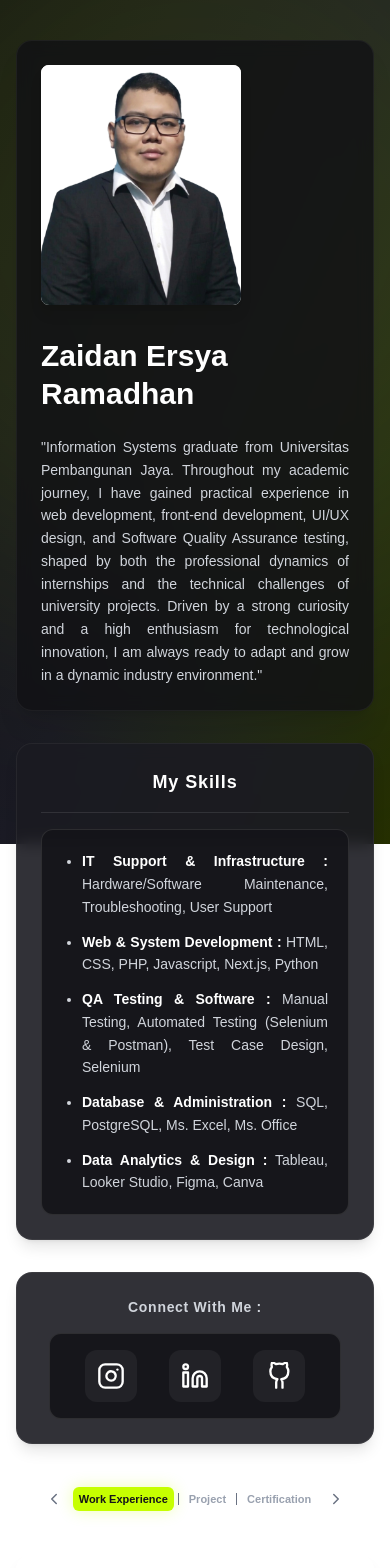
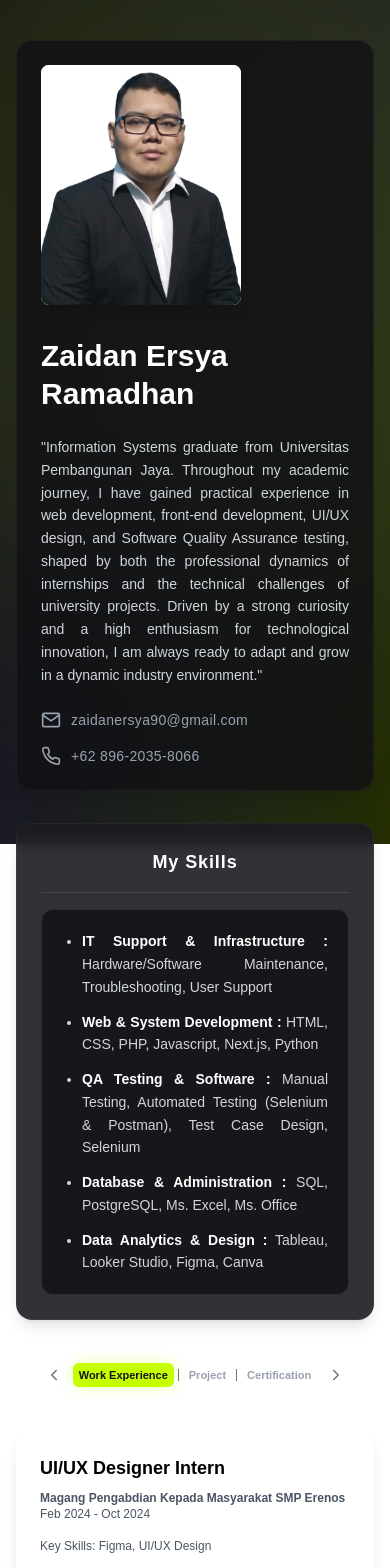
Before and after one commit to ImZard/profil, a Next.js app in the folder portofolio/: page / in a window 390 px wide. Shown: the top 1568 px of the page. Built offline with nearby package versions, Linux system fonts and the light colour scheme.

Commit message:
adding contact and move connect section

```diff
--- a/portofolio/src/pages/index.tsx
+++ b/portofolio/src/pages/index.tsx
@@ -67,7 +67,7 @@ export default function Home() {
               <h1 className="text-3xl md:text-4xl font-semibold text-white mb-6 leading-tight">
                 Zaidan Ersya Ramadhan
               </h1>
-              <p className="text-sm md:text-base text-gray-300 leading-relaxed text-justify">
+              <p className="text-sm md:text-base text-gray-300 leading-relaxed text-justify mb-6 md:mb-8">
                 &quot;Information Systems graduate from Universitas Pembangunan
                 Jaya. Throughout my academic journey, I have gained practical
                 experience in web development, front-end development, UI/UX
@@ -77,6 +77,57 @@ export default function Home() {
                 and a high enthusiasm for technological innovation, I am always
                 ready to adapt and grow in a dynamic industry environment.&quot;
               </p>
+
+              {/* KONTAK: EMAIL & TELEPON */}
+              <div className="flex flex-col sm:flex-row gap-4 mt-auto">
+                {/* Tombol Email */}
+                <a
+                  href="mailto:zaidanersya90@gmail.com"
+                  className="flex items-center gap-2.5 text-gray-400 hover:text-[#C6FF00] transition-colors duration-300"
+                >
+                  <svg
+                    width="20"
+                    height="20"
+                    viewBox="0 0 24 24"
+                    fill="none"
+                    stroke="currentColor"
+                    strokeWidth="2"
+                    strokeLinecap="round"
+                    strokeLinejoin="round"
+                  >
+                    <path d="M4 4h16c1.1 0 2 .9 2 2v12c0 1.1-.9 2-2 2H4c-1.1 0-2-.9-2-2V6c0-1.1.9-2 2-2z"></path>
+                    <polyline points="22,6 12,13 2,6"></polyline>
+                  </svg>
+                  <span className="text-sm font-medium tracking-wide">
+                    zaidanersya90@gmail.com
+                  </span>
+                </a>
+
+                {/* Tombol Telepon / WhatsApp */}
+                <a
+                  href="https://wa.me/6289620358066"
+                  target="_blank"
+                  rel="noopener noreferrer"
+                  className="flex items-center gap-2.5 text-gray-400 hover:text-[#C6FF00] transition-colors duration-300"
+                >
+                  <svg
+                    width="20"
+                    height="20"
+                    viewBox="0 0 24 24"
+                    fill="none"
+                    stroke="currentColor"
+                    strokeWidth="2"
+                    strokeLinecap="round"
+                    strokeLinejoin="round"
+                  >
+                    <path d="M22 16.92v3a2 2 0 0 1-2.18 2 19.79 19.79 0 0 1-8.63-3.07 19.5 19.5 0 0 1-6-6 19.79 19.79 0 0 1-3.07-8.67A2 2 0 0 1 4.11 2h3a2 2 0 0 1 2 1.72 12.84 12.84 0 0 0 .7 2.81 2 2 0 0 1-.45 2.11L8.09 9.91a16 16 0 0 0 6 6l1.27-1.27a2 2 0 0 1 2.11-.45 12.84 12.84 0 0 0 2.81.7A2 2 0 0 1 22 16.92z"></path>
+                  </svg>
+                  {/* Ganti dengan nomor Anda yang sebenarnya */}
+                  <span className="text-sm font-medium tracking-wide">
+                    +62 896-2035-8066
+                  </span>
+                </a>
+              </div>
             </div>
           </div>
         </div>
@@ -124,83 +175,6 @@ export default function Home() {
                 Tableau, Looker Studio, Figma, Canva
               </li>
             </ul>
-          </div>
-        </div>
-
-        {/* SECTION CONNECT WITH ME */}
-        <div
-          className={`bg-[#1B1B22]/90 backdrop-blur-sm px-8 py-6 rounded-2xl border border-white/5 flex flex-col items-center gap-4 shadow-lg
-          transform transition-all duration-1000 delay-200 ease-out
-          ${isLoaded ? "opacity-100 translate-y-0" : "opacity-0 translate-y-12"}`}
-        >
-          <span className="text-sm md:text-base font-semibold tracking-wider text-gray-300 text-center">
-            Connect With Me :
-          </span>
-          <div className="w-full flex items-center justify-center gap-8 bg-[#141419]/90 border border-white/10 rounded-xl px-4 py-4">
-            <a
-              href="https://www.instagram.com/zard_90/"
-              target="_blank"
-              rel="noopener noreferrer"
-              className="p-3 bg-white/5 hover:bg-[#C6FF00]/10 hover:text-[#C6FF00] hover:-translate-y-1.5 hover:scale-110 hover:shadow-[0_5px_15px_rgba(198,255,0,0.15)] rounded-xl transition-all duration-300 text-white flex items-center justify-center"
-              aria-label="Instagram"
-            >
-              <svg
-                width="28"
-                height="28"
-                viewBox="0 0 24 24"
-                fill="none"
-                stroke="currentColor"
-                strokeWidth="2"
-                strokeLinecap="round"
-                strokeLinejoin="round"
-              >
-                <rect width="20" height="20" x="2" y="2" rx="5" ry="5" />
-                <path d="M16 11.37A4 4 0 1 1 12.63 8 4 4 0 0 1 16 11.37z" />
-                <line x1="17.5" x2="17.51" y1="6.5" y2="6.5" />
-              </svg>
-            </a>
-            <a
-              href="https://www.linkedin.com/in/zaidan-ersya-ramadhan-664a77279/"
-              target="_blank"
-              rel="noopener noreferrer"
-              className="p-3 bg-white/5 hover:bg-[#C6FF00]/10 hover:text-[#C6FF00] hover:-translate-y-1.5 hover:scale-110 hover:shadow-[0_5px_15px_rgba(198,255,0,0.15)] rounded-xl transition-all duration-300 text-white flex items-center justify-center"
-              aria-label="LinkedIn"
-            >
-              <svg
-                width="28"
-                height="28"
-                viewBox="0 0 24 24"
-                fill="none"
-                stroke="currentColor"
-                strokeWidth="2"
-                strokeLinecap="round"
-                strokeLinejoin="round"
-              >
-                <path d="M16 8a6 6 0 0 1 6 6v7h-4v-7a2 2 0 0 0-2-2 2 2 0 0 0-2 2v7h-4v-7a6 6 0 0 1 6-6z" />
-                <rect width="4" height="12" x="2" y="9" />
-                <circle cx="4" cy="4" r="2" />
-              </svg>
-            </a>
-            <a
-              href="https://github.com/ImZard"
-              target="_blank"
-              rel="noopener noreferrer"
-              className="p-3 bg-white/5 hover:bg-[#C6FF00]/10 hover:text-[#C6FF00] hover:-translate-y-1.5 hover:scale-110 hover:shadow-[0_5px_15px_rgba(198,255,0,0.15)] rounded-xl transition-all duration-300 text-white flex items-center justify-center"
-              aria-label="GitHub"
-            >
-              <svg
-                width="28"
-                height="28"
-                viewBox="0 0 24 24"
-                fill="none"
-                stroke="currentColor"
-                strokeWidth="2"
-                strokeLinecap="round"
-                strokeLinejoin="round"
-              >
-                <path d="M15 22v-4a4.8 4.8 0 0 0-1-3.24c3-.34 6-1.53 6-6.76 0-1.5-.5-2.7-1.3-3.7.1-.3.6-1.8-.1-3.7 0 0-1-.3-3.3 1.2a11 11 0 0 0-6 0c-2.3-1.5-3.3-1.2-3.3-1.2-.7 1.9-.2 3.4-.1 3.7-.8 1-1.3 2.2-1.3 3.7 0 5.2 3 6.4 6 6.76a4.8 4.8 0 0 0-1 3.24v4" />
-              </svg>
-            </a>
           </div>
         </div>
 
@@ -562,6 +536,83 @@ export default function Home() {
           )}
         </div>
 
+        {/* SECTION CONNECT WITH ME */}
+        <div
+          className={`bg-[#1B1B22]/90 backdrop-blur-sm px-8 py-6 rounded-2xl border border-white/5 flex flex-col items-center gap-4 shadow-lg
+          transform transition-all duration-1000 delay-200 ease-out
+          ${isLoaded ? "opacity-100 translate-y-0" : "opacity-0 translate-y-12"}`}
+        >
+          <span className="text-sm md:text-base font-semibold tracking-wider text-gray-300 text-center">
+            Connect With Me :
+          </span>
+          <div className="w-full flex items-center justify-center gap-8 bg-[#141419]/90 border border-white/10 rounded-xl px-4 py-4">
+            <a
+              href="https://www.instagram.com/zard_90/"
+              target="_blank"
+              rel="noopener noreferrer"
+              className="p-3 bg-white/5 hover:bg-[#C6FF00]/10 hover:text-[#C6FF00] hover:-translate-y-1.5 hover:scale-110 hover:shadow-[0_5px_15px_rgba(198,255,0,0.15)] rounded-xl transition-all duration-300 text-white flex items-center justify-center"
+              aria-label="Instagram"
+            >
+              <svg
+                width="28"
+                height="28"
+                viewBox="0 0 24 24"
+                fill="none"
+                stroke="currentColor"
+                strokeWidth="2"
+                strokeLinecap="round"
+                strokeLinejoin="round"
+              >
+                <rect width="20" height="20" x="2" y="2" rx="5" ry="5" />
+                <path d="M16 11.37A4 4 0 1 1 12.63 8 4 4 0 0 1 16 11.37z" />
+                <line x1="17.5" x2="17.51" y1="6.5" y2="6.5" />
+              </svg>
+            </a>
+            <a
+              href="https://www.linkedin.com/in/zaidan-ersya-ramadhan-664a77279/"
+              target="_blank"
+              rel="noopener noreferrer"
+              className="p-3 bg-white/5 hover:bg-[#C6FF00]/10 hover:text-[#C6FF00] hover:-translate-y-1.5 hover:scale-110 hover:shadow-[0_5px_15px_rgba(198,255,0,0.15)] rounded-xl transition-all duration-300 text-white flex items-center justify-center"
+              aria-label="LinkedIn"
+            >
+              <svg
+                width="28"
+                height="28"
+                viewBox="0 0 24 24"
+                fill="none"
+                stroke="currentColor"
+                strokeWidth="2"
+                strokeLinecap="round"
+                strokeLinejoin="round"
+              >
+                <path d="M16 8a6 6 0 0 1 6 6v7h-4v-7a2 2 0 0 0-2-2 2 2 0 0 0-2 2v7h-4v-7a6 6 0 0 1 6-6z" />
+                <rect width="4" height="12" x="2" y="9" />
+                <circle cx="4" cy="4" r="2" />
+              </svg>
+            </a>
+            <a
+              href="https://github.com/ImZard"
+              target="_blank"
+              rel="noopener noreferrer"
+              className="p-3 bg-white/5 hover:bg-[#C6FF00]/10 hover:text-[#C6FF00] hover:-translate-y-1.5 hover:scale-110 hover:shadow-[0_5px_15px_rgba(198,255,0,0.15)] rounded-xl transition-all duration-300 text-white flex items-center justify-center"
+              aria-label="GitHub"
+            >
+              <svg
+                width="28"
+                height="28"
+                viewBox="0 0 24 24"
+                fill="none"
+                stroke="currentColor"
+                strokeWidth="2"
+                strokeLinecap="round"
+                strokeLinejoin="round"
+              >
+                <path d="M15 22v-4a4.8 4.8 0 0 0-1-3.24c3-.34 6-1.53 6-6.76 0-1.5-.5-2.7-1.3-3.7.1-.3.6-1.8-.1-3.7 0 0-1-.3-3.3 1.2a11 11 0 0 0-6 0c-2.3-1.5-3.3-1.2-3.3-1.2-.7 1.9-.2 3.4-.1 3.7-.8 1-1.3 2.2-1.3 3.7 0 5.2 3 6.4 6 6.76a4.8 4.8 0 0 0-1 3.24v4" />
+              </svg>
+            </a>
+          </div>
+        </div>
+
         {/* FOOTER */}
         <footer
           className={`text-center pt-8 pb-4 border-t border-white/5 text-xs text-gray-500
```
